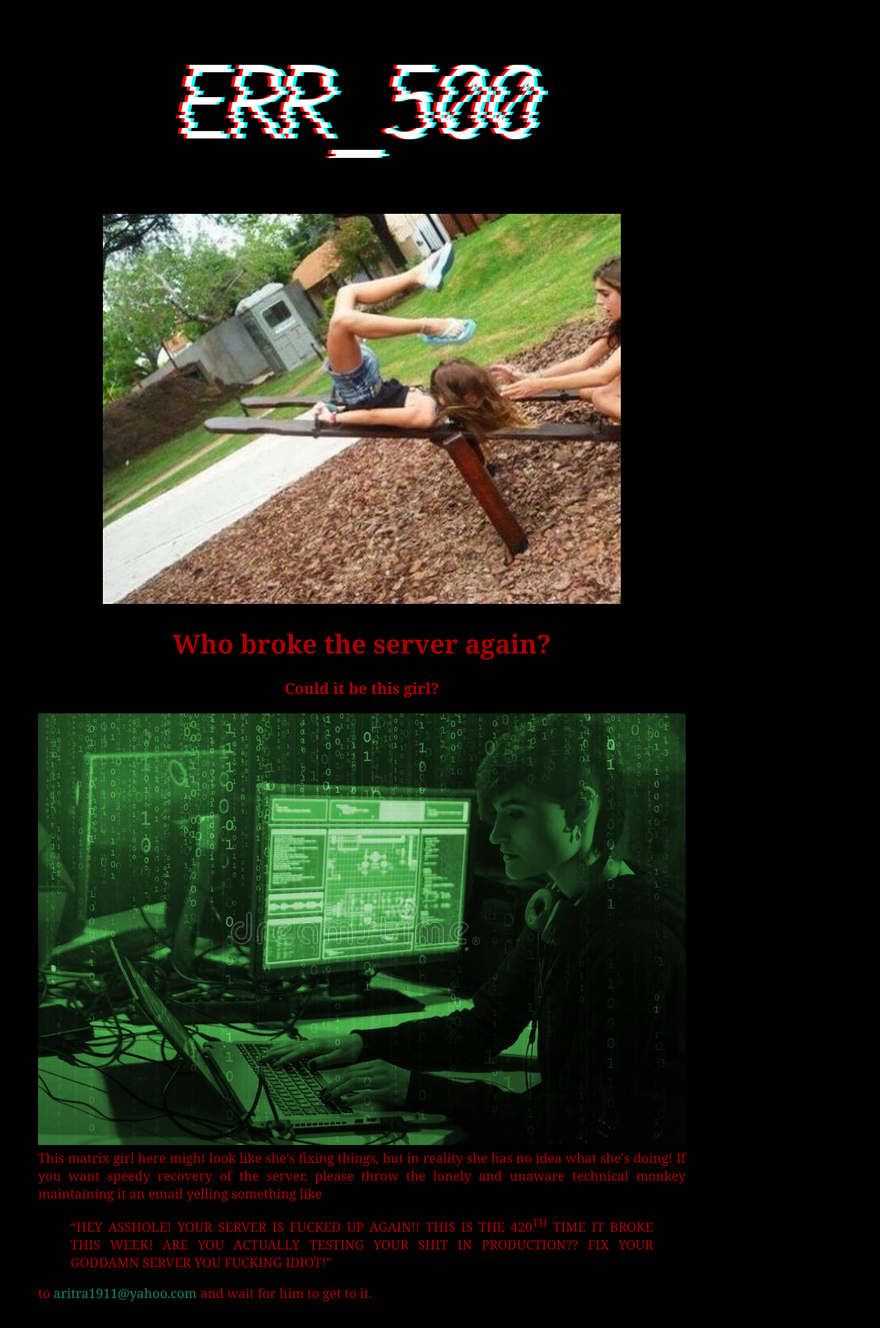
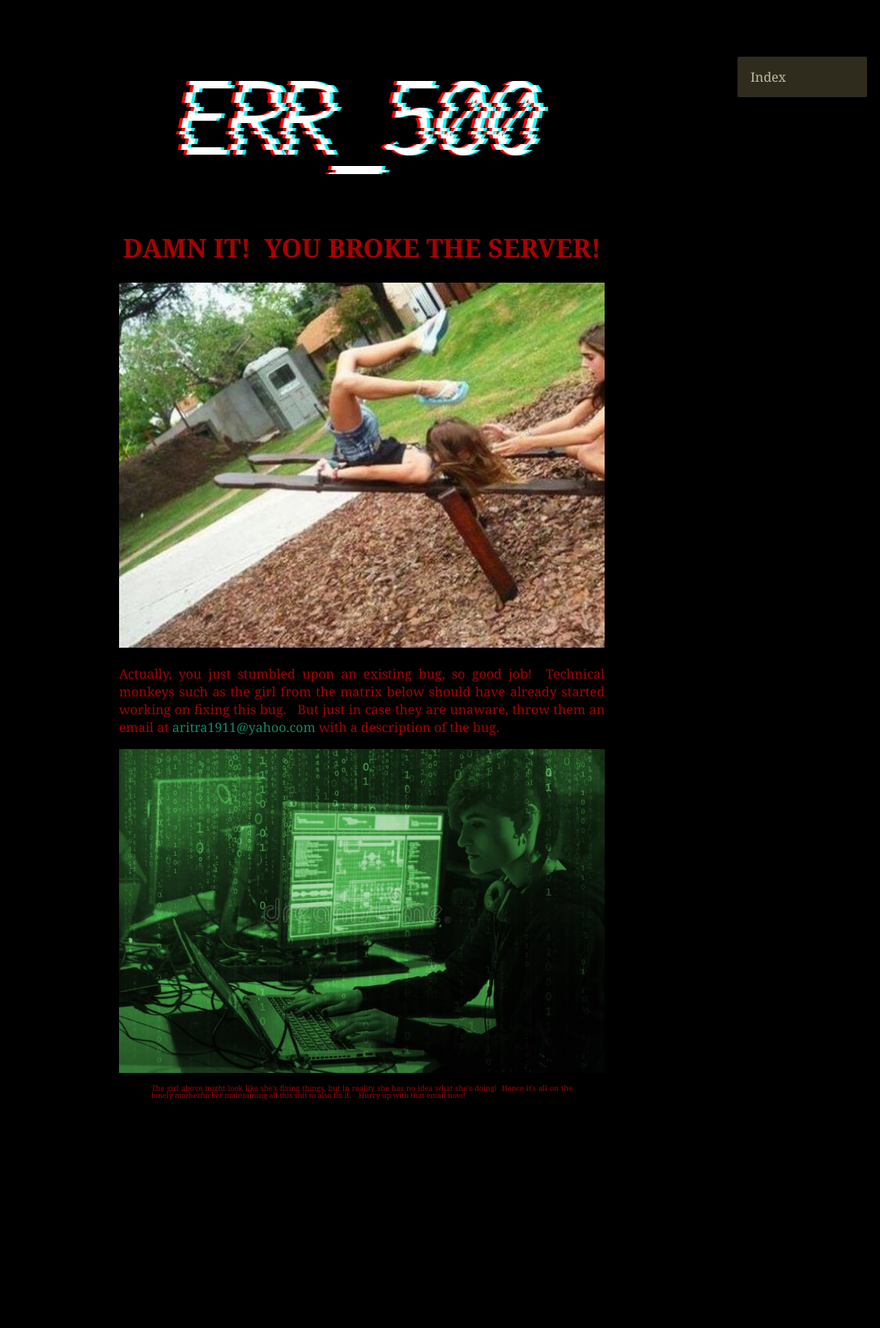
Before and after one commit to aritra1911/reader, a Flask app: template flask/src/templates/500.html in a window 1280 px wide. Shown: the whole page at 81% size, without its empty margins (193-1280 px from the left). After the commit the page ends 1359 px from the top, so only its background shows below. Run offline with Flask 2, Linux system fonts and the light colour scheme; the template is opened without the code that fills it, so the values that code supplies are empty.

Commit message:
Adapt the error pages to the new page style

```diff
--- a/flask/src/static/style.css
+++ b/flask/src/static/style.css
@@ -39,7 +39,6 @@ p {
 }
 
 blockquote.small {
-  width: 256px;
   line-height: 1em;
   text-align: justify;
   font-size: xx-small;
--- a/flask/src/templates/500.html
+++ b/flask/src/templates/500.html
@@ -1,43 +1,29 @@
-<!DOCTYPE html>
-<html>
-  <head>
-    <title>500: Internal Server Error</title>
-    <link rel="stylesheet" href="{{ url_for('static', filename='style.css') }}">
-  </head>
-
-  <body class=nightmare>
-    <div style="  position: relative;
-                    margin: 16px 32px 16px 32px;
-                text-align: center;">
-      <div style="  position: relative;
-                      margin: auto;
-                  text-align: center;
-                       width: 800px">
-        <img src={{ url_for('static', filename='err_500.png') }}
-             style="padding: 64px 0 64px 0;"
-             width=460px/>
-        <img src={{ url_for('static', filename='Fright+0019.jpg') }}
-             width=640px />
-        <h1>Who broke the server again?</h1>
-        <h3>Could it be this girl?</h3>
-        <img src={{ url_for('static', filename='hacker-girl.jpg') }}
-             width=800px />
-        <div style="text-align: justify;">
-          This matrix girl here might look like she's fixing things,
-          but in reality she has no idea what she's doing! If you want
-          speedy recovery of the server, please throw the lonely and
-          unaware technical monkey maintaining it an email yelling
-          something like
-          <blockquote>
-            &ldquo;HEY ASSHOLE! YOUR SERVER IS FUCKED UP AGAIN!! THIS
-            IS THE 420<sup>TH</sup> TIME IT BROKE THIS WEEK! ARE YOU
-            ACTUALLY TESTING YOUR SHIT IN PRODUCTION?? FIX YOUR GODDAMN
-            SERVER YOU FUCKING IDIOT!&rdquo;
-          </blockquote>
-          to <a href="mailto:aritra1911@yahoo.com">aritra1911@yahoo.com</a> and
-          wait for him to get to it.
-        </div>
-      </div>
-    </div>
-  </body>
-</html>
+{% extends "centered.html" %}
+{% block title %}500: Internal Server Error{% endblock title %}
+{% block bodyclass %}nightmare{% endblock bodyclass %}
+{% block header %}
+  <img src={{ url_for('static', filename='err_500.png') }}
+       alt="err_500.png" style="padding: 96px 0 64px 0;" width=460px />
+  <h1 style="margin-top: 0;">DAMN IT!&nbsp;&nbsp;YOU BROKE THE SERVER!</h1>
+{% endblock header %}
+{% block content %}
+  <img src={{ url_for('static', filename='Fright+0019.jpg') }}
+       alt='> broken-girl.jpg' width=600px />
+  <p>Actually, you just stumbled upon an existing bug, so good
+  job!&nbsp;&nbsp;Technical monkeys such as the girl from the matrix
+  below should have already started working on fixing this bug.&nbsp;
+  &nbsp;But just in case they are unaware, throw them an email at <a
+  href="mailto:aritra1911@yahoo.com">aritra1911@yahoo.com</a> with a
+  description of the bug.</p>
+  <img src={{ url_for('static', filename='hacker-girl.jpg') }}
+       alt="> matrix-girl.jpg" width=600px />
+  <blockquote class="small">
+    The girl above might look like she's fixing things, but in reality
+    she has no idea what she's doing!&nbsp;&nbsp;Hence it's all on the
+    lonely motherfucker maintaining all this shit to also fix it.&nbsp;
+    &nbsp; Hurry up with that email now!
+  </blockquote>
+{% endblock content %}
+{% block sidebarlinks %}
+  <a href="{{ url_for('index') }}">Index</a>
+{% endblock sidebarlinks %}
```
Also changed, not shown: flask/404.txt (+4 -3 lines), flask/src/templates/404.html (+9 -3 lines).
